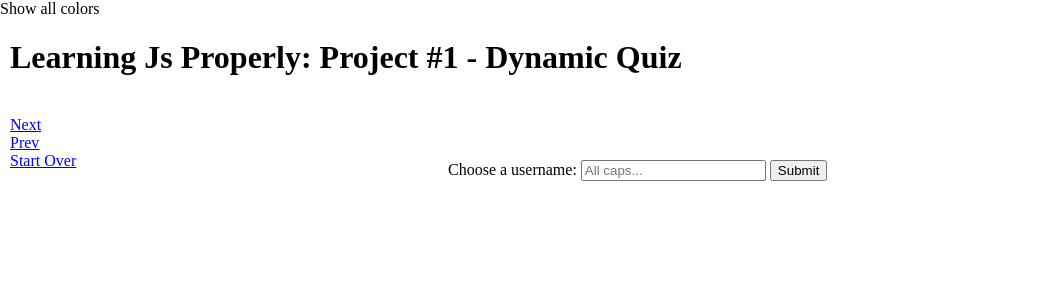
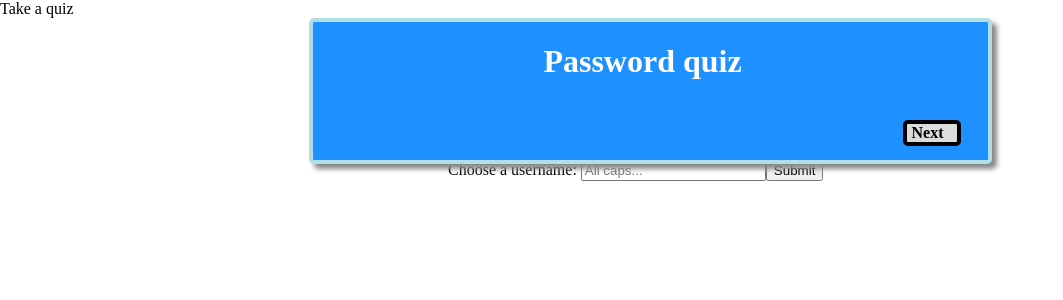
Before and after one commit to A15cecal/microtraining, a PHP site: page / in a window 1280 px wide, after a click on "Take a quiz". Shown: the top 300 px of the page, without its empty margins (0-1063 px from the left). Run offline with PHP 8.4, Linux system fonts and the light colour scheme; some libraries are stand-ins or nearby versions.

Commit message:
Setting up for the questions in the quiz
Adding functions in the script for handeling and displaying the questions

```diff
--- a/Website/index.html
+++ b/Website/index.html
@@ -16,10 +16,13 @@
 </div>
 
 
-  <a class="active, showListDiv" onclick="showTutorial()">Show all colors</a></li>
+  <a class="active, showListDiv" onclick="showTutorial()">Take a quiz</a></li>
 <div id="Tutorial">
-  <h1>Learning Js Properly: Project #1 - Dynamic Quiz</h1>
+  <div id='container'>
+  <div id='title'>
+  <h1>Password quiz</h1>
    			<br/>
+        <div id='quiz'></div>
     		<div class='button' id='next'><a href='#'>Next</a></div>
     		<div class='button' id='prev'><a href='#'>Prev</a></div>
     		<div class='button' id='start'> <a href='#'>Start Over</a></div>
--- a/Website/mystyle.css
+++ b/Website/mystyle.css
@@ -15,3 +15,64 @@ body {
 	left: 10px;
 	position: absolute;
 }
+
+/*everything for the quiz*/
+h1 {
+    text-align: center;
+}
+#container {
+    width:50%;
+    margin:auto;
+    padding: 0 25px 40px 10px;
+    background-color: #1E90FF;
+    border:4px solid #B0E0E6;
+    border-radius:5px;
+    color: #FFFFFF;
+    font-weight: bold;
+    box-shadow: 5px 5px 5px #888;
+}
+#quiz {
+    text-indent: 10px;
+    display:none;
+}
+#prev {
+    display:none;
+}
+
+#start {
+    display:none;
+    width: 90px;
+}
+.button {
+    border:4px solid;
+    border-radius:5px;
+    width: 40px;
+    padding-left:5px;
+    padding-right: 5px;
+    position: relative;
+    float:right;
+    background-color: #DCDCDC;
+    color: black;
+    margin: 0 2px 0 2px;
+}
+
+.button.active {
+    background-color: #F8F8FF;
+    color: #525252;
+}
+
+button {
+    position: relative;
+    float:right;
+}
+
+.button a {
+    text-decoration: none;
+    color: black;
+}
+ul {
+    list-style-type: none;
+    padding: 0;
+    margin: 0;
+}
+/* End quiz */
```
Also changed, not shown: Website/myScript.js (+44 -0 lines).
